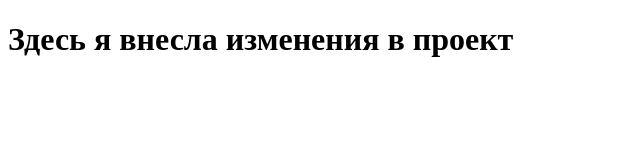
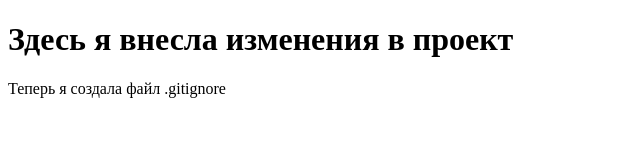
Before and after one commit to WebHeroSchool/GIT_malkusha, a plain HTML site: page index.html in a window 1280 px wide. Shown: the whole page, without its empty margins (0-640 px from the left). Drawn offline with Linux system fonts and the light colour scheme.

Commit message:
change_again

```diff
--- a/index.html
+++ b/index.html
@@ -7,11 +7,11 @@
 <head>
      <meta charset="utf-8">
      <title>Мой первый сайт</title>
-
 </head>
 
 <body>
      <h1>Здесь я внесла изменения в проект</h1>
+     <p>Теперь я создала файл .gitignore</p>
 </body>
 
 
```
Also changed, not shown: 1 other file.
